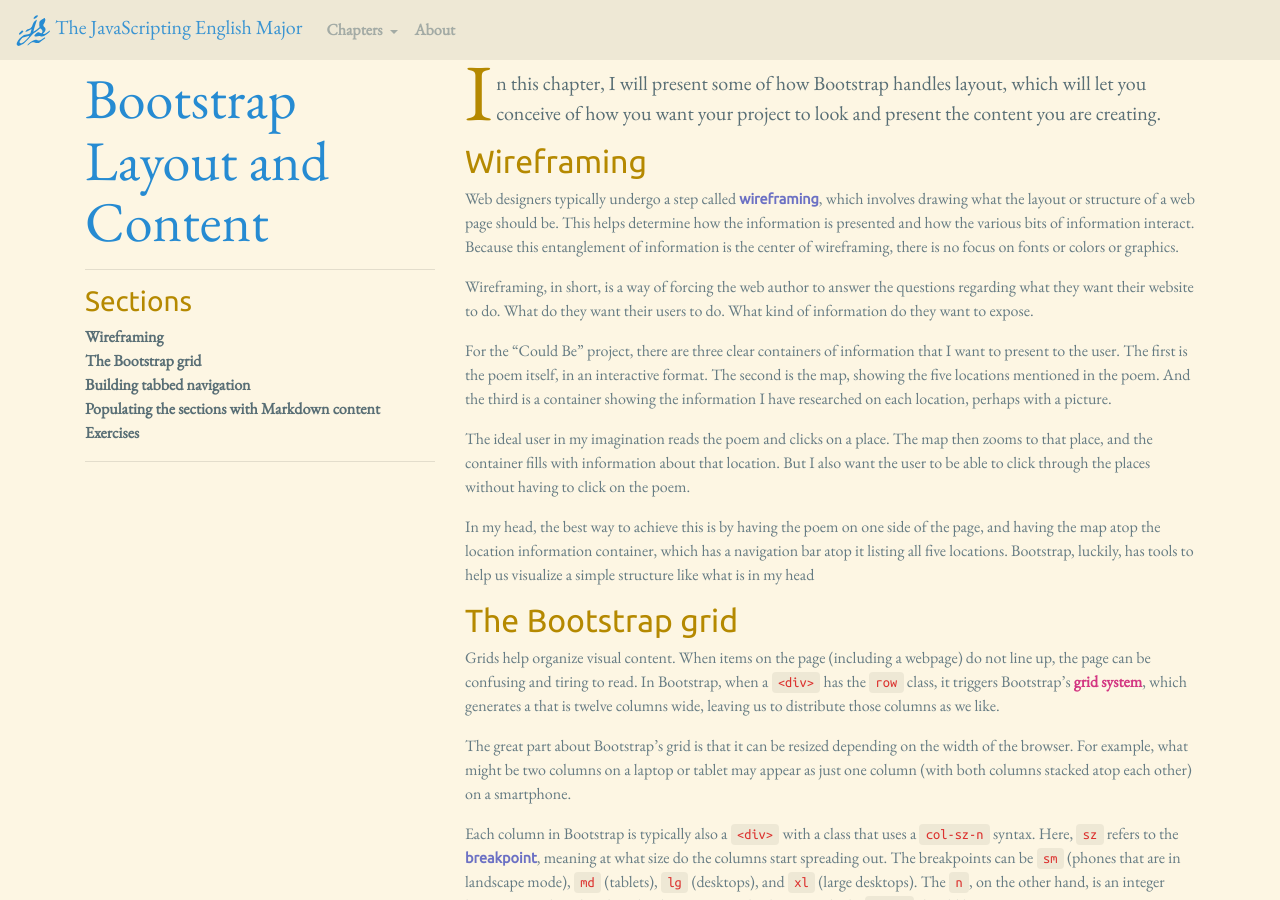
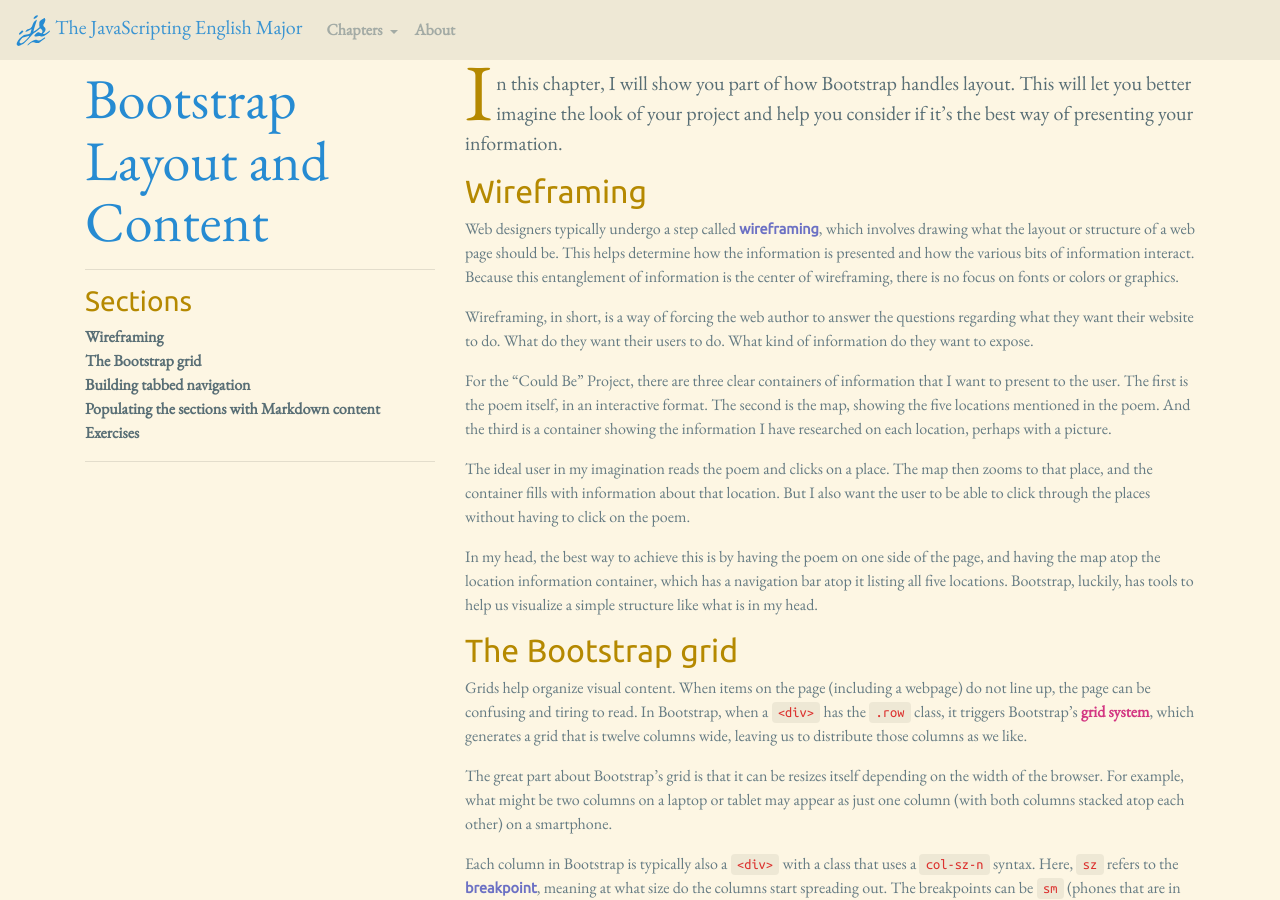
Before and after one commit to muziejus/javascripting-english-major, a Jekyll site: the page built from 13-bootstrap.md, in a window 1280 px wide and 900 px high. Built offline with Jekyll 4.4.1, drawn with Linux system fonts in a browser that asks for light colours; nearby versions of some CDN libraries; some of the changed text lies outside the part shown.

Commit message:
Get 13 in. So close.

````diff
--- a/13-bootstrap.md
+++ b/13-bootstrap.md
@@ -6,9 +6,9 @@
 nextch: /14-events-popups
 ---
 
-In this chapter, I will present some of how Bootstrap handles layout, which
-will let you conceive of how you want your project to look and present the
-content you are creating.
+In this chapter, I will show you part of how Bootstrap handles layout. This
+will let you better imagine the look of your project and help you consider if
+it’s the best way of presenting your information.
 
 <section id="wireframing">
 ## Wireframing
@@ -23,7 +23,7 @@
 questions regarding what they want their website to do. What do they want
 their users to do. What kind of information do they want to expose.
 
-For the “Could Be” project, there are three clear containers of information
+For the “Could Be” Project, there are three clear containers of information
 that I want to present to the user. The first is the poem itself, in an
 interactive format. The second is the map, showing the five locations
 mentioned in the poem. And the third is a container showing the information I
@@ -37,7 +37,7 @@
 In my head, the best way to achieve this is by having the poem on one side of
 the page, and having the map atop the location information container, which
 has a navigation bar atop it listing all five locations.  Bootstrap, luckily,
-has tools to help us visualize a simple structure like what is in my head
+has tools to help us visualize a simple structure like what is in my head.
 
 </section>
 <section id="bootstrap-grid">
@@ -45,15 +45,15 @@
 
 Grids help organize visual content. When items on the page (including a
 webpage) do not line up, the page can be confusing and tiring to read. In
-Bootstrap, when a `<div>` has the `row` class, it triggers Bootstrap’s [grid
+Bootstrap, when a `<div>` has the `.row` class, it triggers Bootstrap’s [grid
 system](https://v4-alpha.getbootstrap.com/layout/grid/), which generates a
-that is twelve columns wide, leaving us to distribute those columns as we
+grid that is twelve columns wide, leaving us to distribute those columns as we
 like.
 
-The great part about Bootstrap’s grid is that it can be resized depending on
-the width of the browser. For example, what might be two columns on a laptop
-or tablet may appear as just one column (with both columns stacked atop each
-other) on a smartphone.
+The great part about Bootstrap’s grid is that it can be resizes itself
+depending on the width of the browser. For example, what might be two columns
+on a laptop or tablet may appear as just one column (with both columns stacked
+atop each other) on a smartphone.
 
 Each column in Bootstrap is typically also a `<div>` with a class that uses a
 `col-sz-n` syntax. Here, `sz` refers to the **breakpoint**, meaning at what
@@ -97,7 +97,7 @@
 will look like this:
 
 ```html
-<nav id="tab-navs" class="nav nav-pills mt-3">
+<nav id="nav-tabs" class="nav nav-pills mt-3">
   <a class="nav-link active" href="#introduction">Introduction</a>
   <a class="nav-link" href="#hastings-street">Hastings St.</a>
   <a class="nav-link" href="#lenox-avenue">Lenox Ave.</a>
@@ -107,10 +107,10 @@
 </nav>
 ```
 
-The `nav-pills` class means that Bootstrap will style this as though it were a
-bunch of “pills,” where the one with the `active` class will be a different
+The `.nav-pills` class means that Bootstrap will style this as though it were a
+bunch of “pills,” where the one with the `.active` class will be a different
 color. This will work just fine for how we want our design to look.
-Additionally, the `mt-3` class is a [Bootstrap class that adds a
+Additionally, the `.mt-3` class is a [Bootstrap class that adds a
 **margin**](https://v4-alpha.getbootstrap.com/utilities/spacing/) to the
 top, to push the tabs away from the map above it.
 
@@ -121,7 +121,7 @@
 Below the navigation list, we create the contents of each tab. Here we make
 use of more of Bootstrap’s built in classes.
 
-```HTML
+```html
 <div class="tab-content p-3">
   <section class="tab-pane active" id="introduction" role="tabpanel"> </section>
   <section class="tab-pane" id="hastings-street" role="tabpanel"> </section>
@@ -133,7 +133,7 @@
 ```
 The relationship between each `<section>`’s id and the `href` setting on the
 navigation list is how we connect the tabs to the content beneath.
-Furthermore, the `p-3` class provides some **padding** for the inner content.
+Furthermore, the `.p-3` class provides some **padding** for the inner content.
 Margins and padding are the two best ways to use CSS to control negative
 space.
 
@@ -142,7 +142,7 @@
 a set of tabs, so the navigation gets augmented to include that:
 
 ```html
-<nav class="nav nav-pills mt-3" role="tablist">
+<nav id="nav-tabs" class="nav nav-pills mt-3" role="tablist">
   <a class="nav-link active" href="#introduction" data-toggle="tab" role="tab">Introduction</a>
   <a class="nav-link" href="#hastings-street" data-toggle="tab" role="tab">Hastings St.</a>
   <a class="nav-link" href="#lenox-avenue" data-toggle="tab" role="tab">Lenox Ave.</a>
````
Also changed, not shown: other parts of 13-bootstrap.md (+4 -4 lines).
